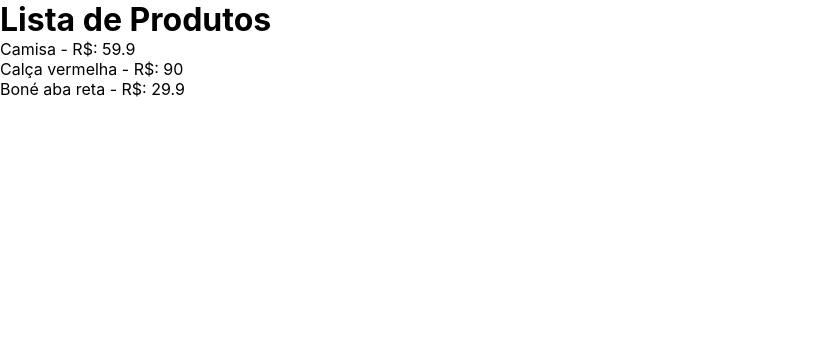
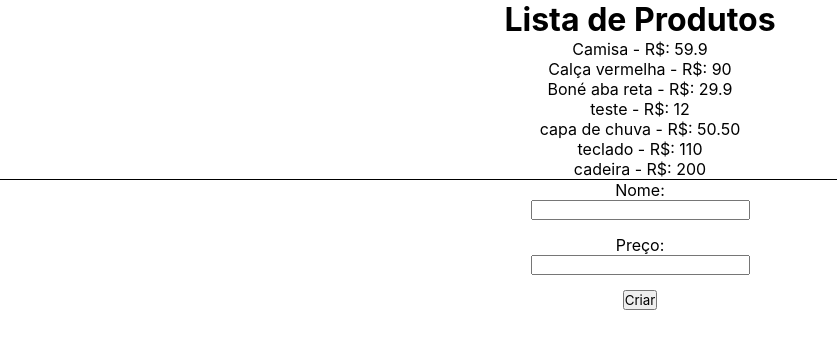
Before and after one commit to dimascapelari/7_Req_HTTP_React, a React (Vite) app: page / in a window 1280 px wide. Shown: the top 348 px of the page, without its empty margins (0-837 px from the left). Built offline with nearby package versions, Linux system fonts and the light colour scheme; data requests are answered from the project's data file.

Commit message:
7_Req_HTTP_React

```diff
--- a/data/db.json
+++ b/data/db.json
@@ -14,6 +14,26 @@
             "id": 3,
             "name": "Boné aba reta",
             "price": 29.9
+        },
+        {
+            "name": "teste",
+            "price": "12",
+            "id": 4
+        },
+        {
+            "name": "capa de chuva",
+            "price": "50.50",
+            "id": 5
+        },
+        {
+            "name": "teclado",
+            "price": "110",
+            "id": 6
+        },
+        {
+            "name": "cadeira",
+            "price": "200",
+            "id": 7
         }
     ]
 }
--- a/src/App.css
+++ b/src/App.css
@@ -4,3 +4,24 @@
   padding: 0;
   box-sizing: border-box;
 }
+
+.App {
+  text-align: center;
+}
+
+.add-product {
+  border-top: 1px solid #000;
+}
+
+form {
+  display: flex;
+  flex-direction: column;
+  align-items: center;
+  justify-content: center;
+}
+
+form input {
+  display: flex;
+  flex-direction: column;
+  margin-bottom: 15px;
+}
--- a/src/App.tsx
+++ b/src/App.tsx
@@ -11,6 +11,8 @@ interface Product {
 
 function App() {
   const [products, setProducts] = useState<Product[]>([]);
+  const [name, setName] = useState("");
+  const [price, setPrice] = useState("");
 
   // 1- resgatando dados
 
@@ -24,8 +26,33 @@ function App() {
     fetchData();
   }, []);
 
+  // 2 - add de produtos
+  const handleSubmit = async (e: React.FormEvent) => {
+    e.preventDefault();
+
+    const product = {
+      name,
+      price,
+    };
+
+    const res = await fetch(url, {
+      method: "POST",
+      headers: {
+        "Content-Type": "application/json",
+      },
+      body: JSON.stringify(product),
+    });
+
+    // 3 - carregamento dinâmico
+    const addedProduct = await res.json();
+
+    setProducts((prevProducts) => [...prevProducts, addedProduct]);
+    setName("");
+    setPrice("");
+  };
+
   return (
-    <>
+    <div className="App">
       <h1>Lista de Produtos</h1>
 
       <ul>
@@ -35,7 +62,30 @@ function App() {
           </li>
         ))}
       </ul>
-    </>
+      <div className="add-product">
+        <form onSubmit={handleSubmit}>
+          <label>
+            Nome:
+            <input
+              type="text"
+              value={name}
+              name="name"
+              onChange={(e) => setName(e.target.value)}
+            />
+          </label>
+          <label>
+            Preço:
+            <input
+              type="number"
+              value={price}
+              name="price"
+              onChange={(e) => setPrice(e.target.value)}
+            />
+          </label>
+          <input type="submit" value="Criar" />
+        </form>
+      </div>
+    </div>
   );
 }
 
```
Also changed, not shown: src/hooks/useFetch.ts (added, +21 -0 lines).
